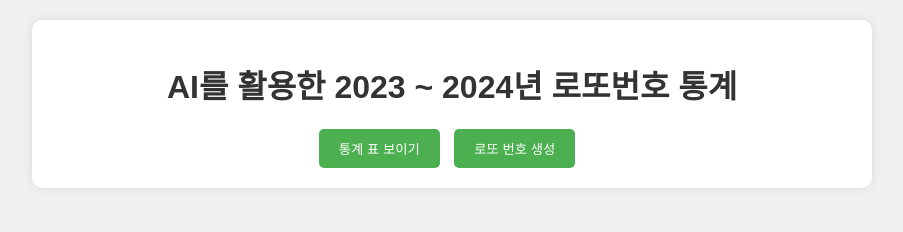
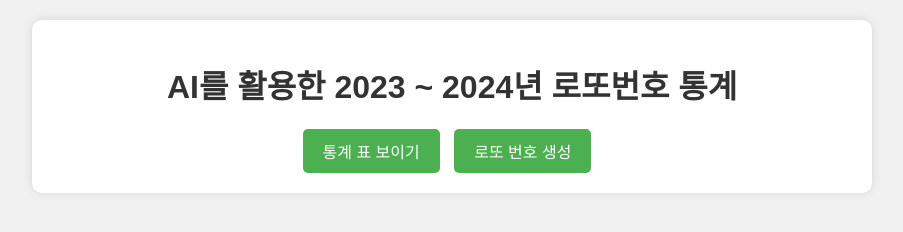
Before and after one commit to h2de6n/aiLottoNumber, a plain HTML site: page index.html in a window 1280 px wide. Shown: the whole page, without its empty margins (188-1091 px from the left). Drawn offline with Linux system fonts and the light colour scheme.

Commit message:
Update styles.css

```diff
--- a/styles.css
+++ b/styles.css
@@ -13,6 +13,10 @@ body {
     border-radius: 10px;
     box-shadow: 0 0 10px rgba(0, 0, 0, 0.1);
     text-align: center;
+}
+
+.toggle-button {
+    font-size: 16px;
 }
 
 h1 {
```
